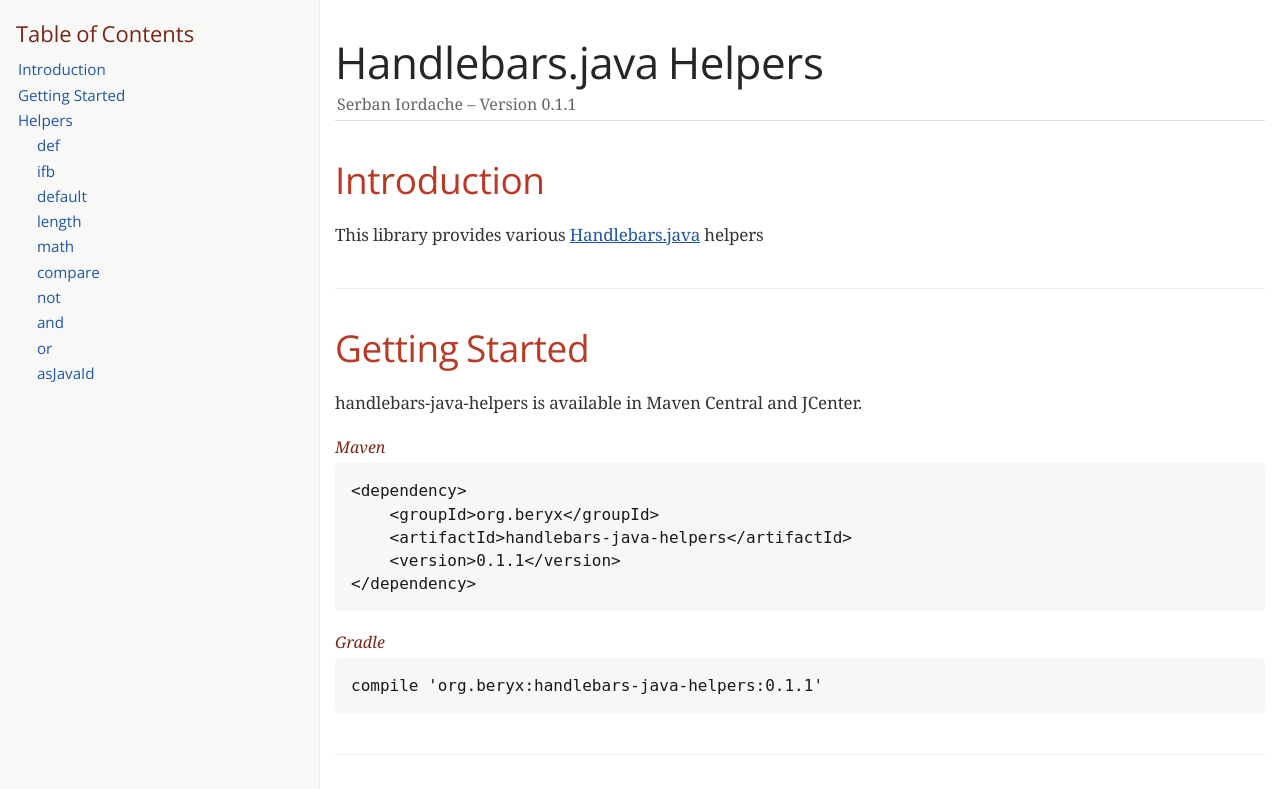
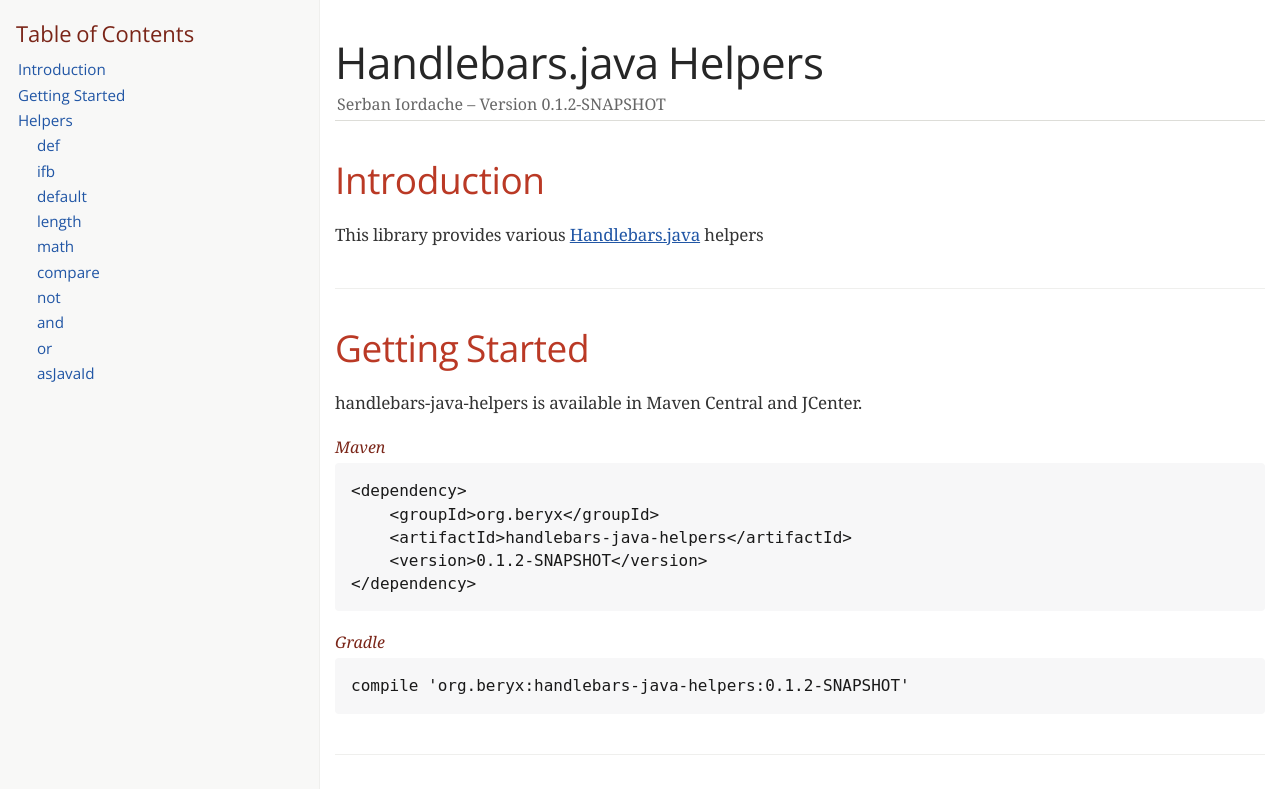
Before and after one commit to beryx/handlebars-java-helpers, a plain HTML site: page index.html in a window 1280 px wide. Shown: the top 789 px of the page. Drawn offline with nearby package versions, Linux system fonts and the light colour scheme; a web font is replaced by a local one.

```diff
--- a/index.html
+++ b/index.html
@@ -29,7 +29,7 @@ hs.src = ('//s10.histats.com/js15_as.js');
 <h1>Handlebars.java Helpers</h1>
 <div class="details">
 <span id="author" class="author">Serban Iordache</span><br>
-<span id="revnumber">version 0.1.1</span>
+<span id="revnumber">version 0.1.2-SNAPSHOT</span>
 </div>
 <div id="toc" class="toc2">
 <div id="toctitle">Table of Contents</div>
@@ -74,14 +74,14 @@ hs.src = ('//s10.histats.com/js15_as.js');
 <pre class="nowrap">&lt;dependency&gt;
     &lt;groupId&gt;org.beryx&lt;/groupId&gt;
     &lt;artifactId&gt;handlebars-java-helpers&lt;/artifactId&gt;
-    &lt;version&gt;0.1.1&lt;/version&gt;
+    &lt;version&gt;0.1.2-SNAPSHOT&lt;/version&gt;
 &lt;/dependency&gt;</pre>
 </div>
 </div>
 <div class="listingblock">
 <div class="title">Gradle</div>
 <div class="content">
-<pre class="nowrap">compile 'org.beryx:handlebars-java-helpers:0.1.1'</pre>
+<pre class="nowrap">compile 'org.beryx:handlebars-java-helpers:0.1.2-SNAPSHOT'</pre>
 </div>
 </div>
 </div>
@@ -489,7 +489,7 @@ package: byte_as_an_octet</pre>
 </div>
 <div id="footer">
 <div id="footer-text">
-Version 0.1.1<br>
+Version 0.1.2-SNAPSHOT<br>
 </div>
 </div>
 </body>
```
